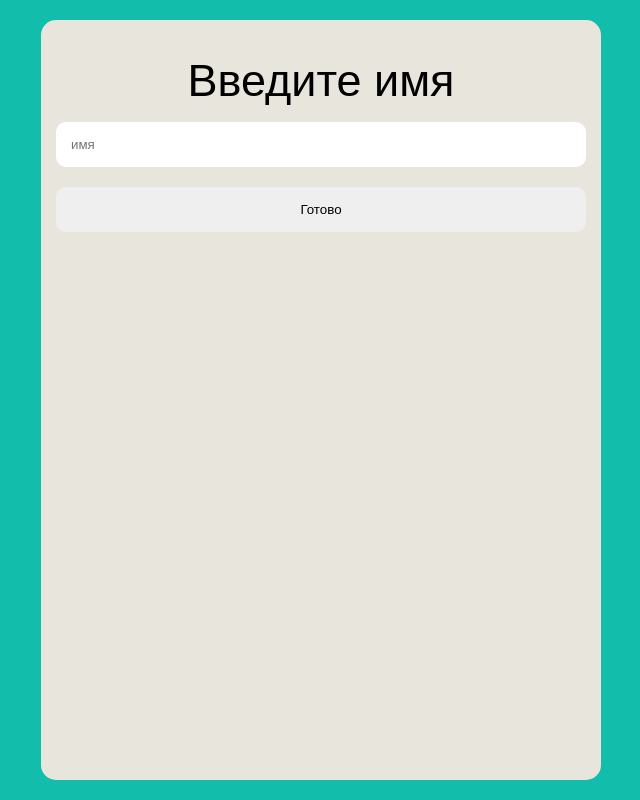
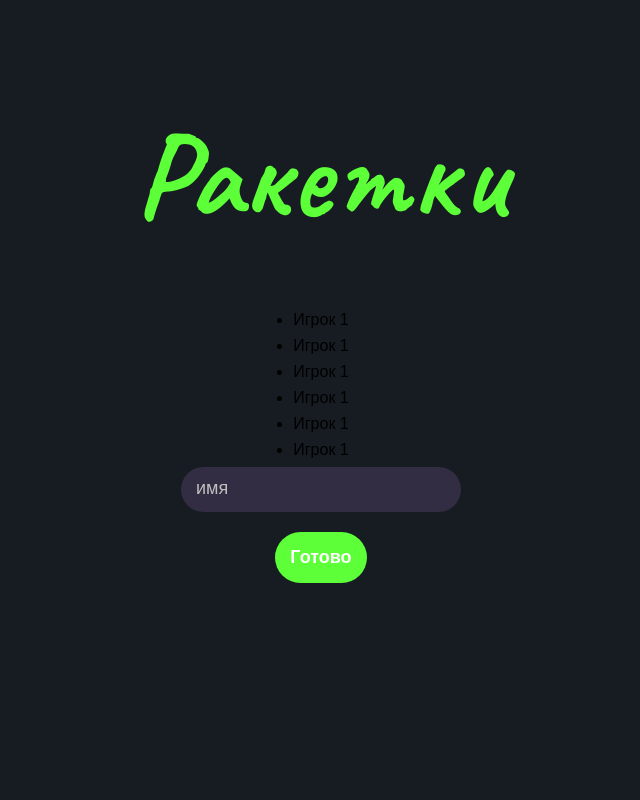
Before and after one commit to Surha05/raketki, a plain HTML site: page client/index.html in a window 1280 px wide. Shown: the whole page, without its empty margins (319-959 px from the left). Drawn offline with Linux system fonts and the light colour scheme.

Commit message:
сделал модалку

```diff
--- a/client/css/modal.css
+++ b/client/css/modal.css
@@ -1,31 +1,55 @@
+.modal__container {
+  display: flex;
+  flex-direction: column;
+
+  align-items: center;
+
+}
+
 .modal {
-  display: none;
-}
-.modal.active {
   display: flex;
   align-items: center;
   flex-direction: column;
   height: 100%;
-  background: #e8e6dc;
-  padding: 15px;
-  border-radius: 15px;
+  width: 100%;
 }
+
 .modal__title {
   font-size: 45px;
   margin-bottom: 15px;
   margin-top: 20px;
 }
-.modal__input{
-  width: 100%;
+
+.modal__input {
+  width: 50%;
+  background: #332d43;
   padding: 15px;
-  border-radius: 10px;
+  border-radius: 30px;
   margin-bottom: 20px;
   border: 0;
 }
-.modal__btn{
-  width: 100%;
+
+.modal__input::placeholder {
+  font-size: 18px;
+  color: #bfbfbf;
+}
+
+.modal__btn {
   padding: 15px;
-  border-radius: 10px;
+  border-radius: 30px;
   border: 0;
   margin-bottom: 20px;
+  background: #5dff38;
+  color: white;
+  font-size: 18px;
+  font-weight: bold;
 }
+
+.h1 {
+  color: #5dff38;
+  font-size: 120px;
+  margin-top: 80px;
+  font-family: 'Caveat', cursive;
+  font-weight: bold;
+  margin-bottom: 60px;
+}
--- a/client/css/style.css
+++ b/client/css/style.css
@@ -3,7 +3,7 @@
 body {
   height: 100vh;
   overflow: hidden;
-  background-color: #12bdac;
+  background-color: #161c22;
 }
 .li {
   cursor: pointer;
--- a/client/index.html
+++ b/client/index.html
@@ -1,5 +1,6 @@
 <!DOCTYPE html>
 <html lang="en">
+
 <head>
   <meta charset="UTF-8" />
   <meta http-equiv="X-UA-Compatible" content="IE=edge" />
@@ -9,20 +10,32 @@
   <link rel="stylesheet" href="./css/standart.css" />
   <link rel="stylesheet" href="./css/style.css" />
   <link rel="stylesheet" href="./css/modal.css" />
+  <link rel="preconnect" href="https://fonts.googleapis.com">
+  <link rel="preconnect" href="https://fonts.gstatic.com" crossorigin>
+  <link href="https://fonts.googleapis.com/css2?family=Caveat:wght@400..700&display=swap" rel="stylesheet">
   <title>Ракетки</title>
+
 </head>
 
 <body>
-    <div class="container">
-      <ul class="list">
-        <!-- <li class="li">Игрок 1</li> -->
+  <div class="container modal__container">
+
+    <h1 class="h1">Ракетки</h1>
+    <div class="list">
+      <ul class="list__ul">
+        <li class="li">Игрок 1</li>
+        <li class="li">Игрок 1</li>
+        <li class="li">Игрок 1</li>
+        <li class="li">Игрок 1</li>
+        <li class="li">Игрок 1</li>
+        <li class="li">Игрок 1</li>
       </ul>
-
+    </div>
     <div class="modal">
-        <p class="modal__title">Введите имя</p>
       <input class="modal__input" placeholder="имя" />
       <button class="modal__btn">Готово</button>
     </div>
   </div>
 </body>
+
 </html>
```
Lines whose indentation alone changed are shown as unchanged.
